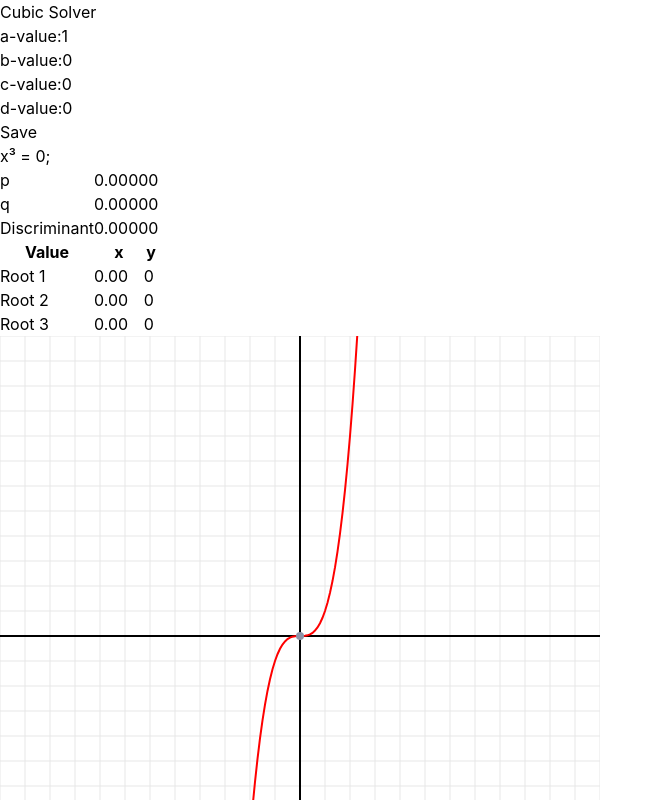
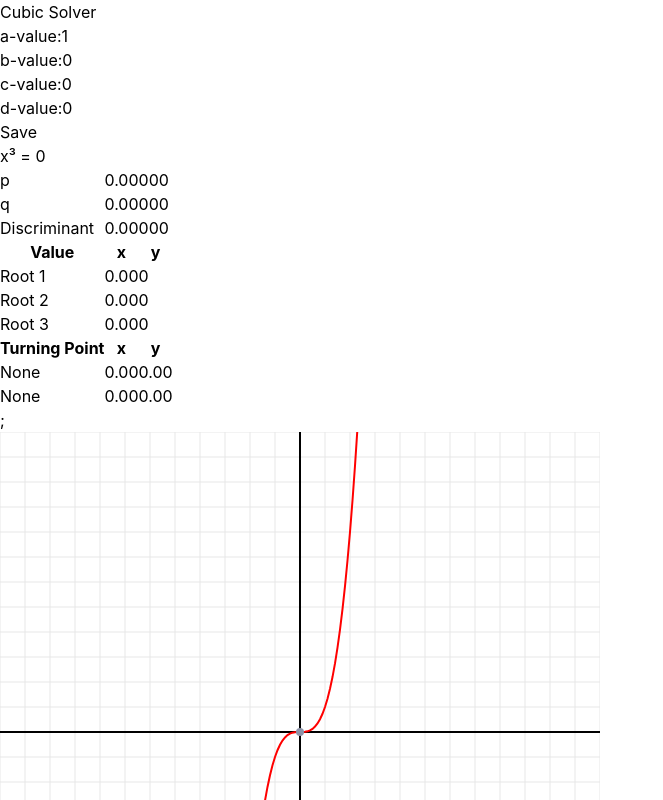
Before and after one commit to Alex-Liu-0704/ics4u-a3-react-cubic-solver, a React (Vite) app: page / in a window 1280 px wide. Shown: the top 800 px of the page, without its empty margins (0-663 px from the left). Built offline with nearby package versions, Linux system fonts and the light colour scheme.

Commit message:
changed local max min code to object array, implemented into table, working

```diff
--- a/src/App.tsx
+++ b/src/App.tsx
@@ -18,7 +18,7 @@ export const App = () => {
   const q: number = (27 * a * a * d - 9 * a * b * c + 2 * b * b * b) / (27 * a * a * a);
   const discriminant: number = (q / 2) * (q / 2) + (p / 3) * (p / 3) * (p / 3);
   const roots: number[] = CubicSolver(a, b, p, q, discriminant);
-  const maxMinCoords = LocalMaxMin(a, b, c);
+  const turningPoints = LocalMaxMin(a, b, c, d);
 
   return (
     <div>
@@ -44,7 +44,7 @@ export const App = () => {
         q={q}
         discriminant={discriminant}
         roots={roots}
-        maxMinCoords={maxMinCoords}
+        turningPoints={turningPoints}
       />
       <CubicGraph
         a={a}
--- a/src/LocalMaxMin.ts
+++ b/src/LocalMaxMin.ts
@@ -1,33 +1,39 @@
-export const LocalMaxMin = (a: number, b: number, c: number): any => {
-  let firstPoint: any[] = []
-  let secondPoint: any[] = []
-
-  const firstDerivative = [3 * a, 2 * b, c]
-  const secondDerivative = [2 * firstDerivative[0], firstDerivative[1]]
+export const LocalMaxMin = (a: number, b: number, c: number, d: number): { x: number; y: number; type: string }[] => {
   const discriminant = (2 * b) * (2 * b) - 4 * (3 * a) * c;
 
   if (discriminant < 0) {
-    return []
+    return [];
   } else {
-    firstPoint = [(-(2 * b) + Math.sqrt(discriminant)) / (2 * (3 * a))]
-    secondPoint = [(-(2 * b) - Math.sqrt(discriminant)) / (2 * (3 * a))]
+    const x1 = (-(2 * b) + Math.sqrt(discriminant)) / (2 * (3 * a));
+    const x2 = (-(2 * b) - Math.sqrt(discriminant)) / (2 * (3 * a));
 
-    if ((secondDerivative[0] * firstPoint[0] + secondDerivative[1]) > 0) {
-      firstPoint.push("Min");
-    } else if ((secondDerivative[0] * firstPoint[0] + secondDerivative[1]) < 0) {
-      firstPoint.push("Max");
-    } else {
-      firstPoint = [];
-    }
-
-    if ((secondDerivative[0] * secondPoint[0] + secondDerivative[1]) > 0) {
-      secondPoint.push("Min");
-    } else if ((secondDerivative[0] * secondPoint[0] + secondDerivative[1]) < 0) {
-      secondPoint.push("Max");
-    } else {
-      secondPoint = [];
+    const y = (x: number): number => {
+      return (
+        (a * x * x * x) + (b * x * x) + (c * x) + d
+      );
     };
 
-    return [...firstPoint, ...secondPoint];
-  }
-}
+    const secondDerivative = (x: number): number => {
+      return (
+        (6 * a * x) + (2 * b)
+      );
+    };
+
+    const coordinates: { x: number; y: number; type: "Max" | "Min" | "None" }[] = [];
+
+    const handleCoordinates = (x: number) => {
+      if (secondDerivative(x) > 0) {
+        coordinates.push({ x, y: y(x), type: "Min" });
+      } else if (secondDerivative(x) < 0) {
+        coordinates.push({ x, y: y(x), type: "Max" });
+      } else {
+        coordinates.push({ x, y: y(x), type: "None" });
+      };
+    };
+
+    handleCoordinates(x1);
+    handleCoordinates(x2);
+
+    return (coordinates);
+  };
+};
--- a/src/components/CubicEquation.tsx
+++ b/src/components/CubicEquation.tsx
@@ -14,7 +14,7 @@ export const CubicEquation = ({ a, b, c, d }: EquationProps) => {
         `${c === 0 ? "" : c === 1 ? ` + x` : c === -1 ? ` - x` : c > 0 ? ` + ${c}x` : ` - ${Math.abs(c)}x`}` +
         `${d === 0 ? "" : d > 0 ? ` + ${d}` : ` - ${Math.abs(d)}`}` +
         ` = 0`
-      };
+      }
     </h2>
   );
 };
--- a/src/components/CubicTable.tsx
+++ b/src/components/CubicTable.tsx
@@ -3,10 +3,10 @@ type TableProps = {
   q: number;
   discriminant: number;
   roots: number[];
-  maxMinCoords: any[];
+  turningPoints: { x: number; y: number; type: string }[];
 };
 
-export const CubicTable = ({ p, q, discriminant, roots }: TableProps) => {
+export const CubicTable = ({ p, q, discriminant, roots, turningPoints }: TableProps) => {
   return (
     <table id="results-table">
       <tr>
@@ -59,6 +59,22 @@ export const CubicTable = ({ p, q, discriminant, roots }: TableProps) => {
         </td>
         <td>0</td>
       </tr>
+      <tr>
+        <th>Turning Point</th>
+        <th>x</th>
+        <th>y</th>
+      </tr>
+      {turningPoints.length > 0 ? turningPoints.map((point, i) => (
+        <tr key={i}>
+          <td>{point.type}</td>
+          <td>{point.x.toFixed(2)}</td>
+          <td>{point.y.toFixed(2)}</td>
+        </tr>
+      )) : (
+        <tr>
+          <td colSpan={3}>No turning points</td>
+        </tr>
+      )};
     </table>
-  )
+  );
 };
```
